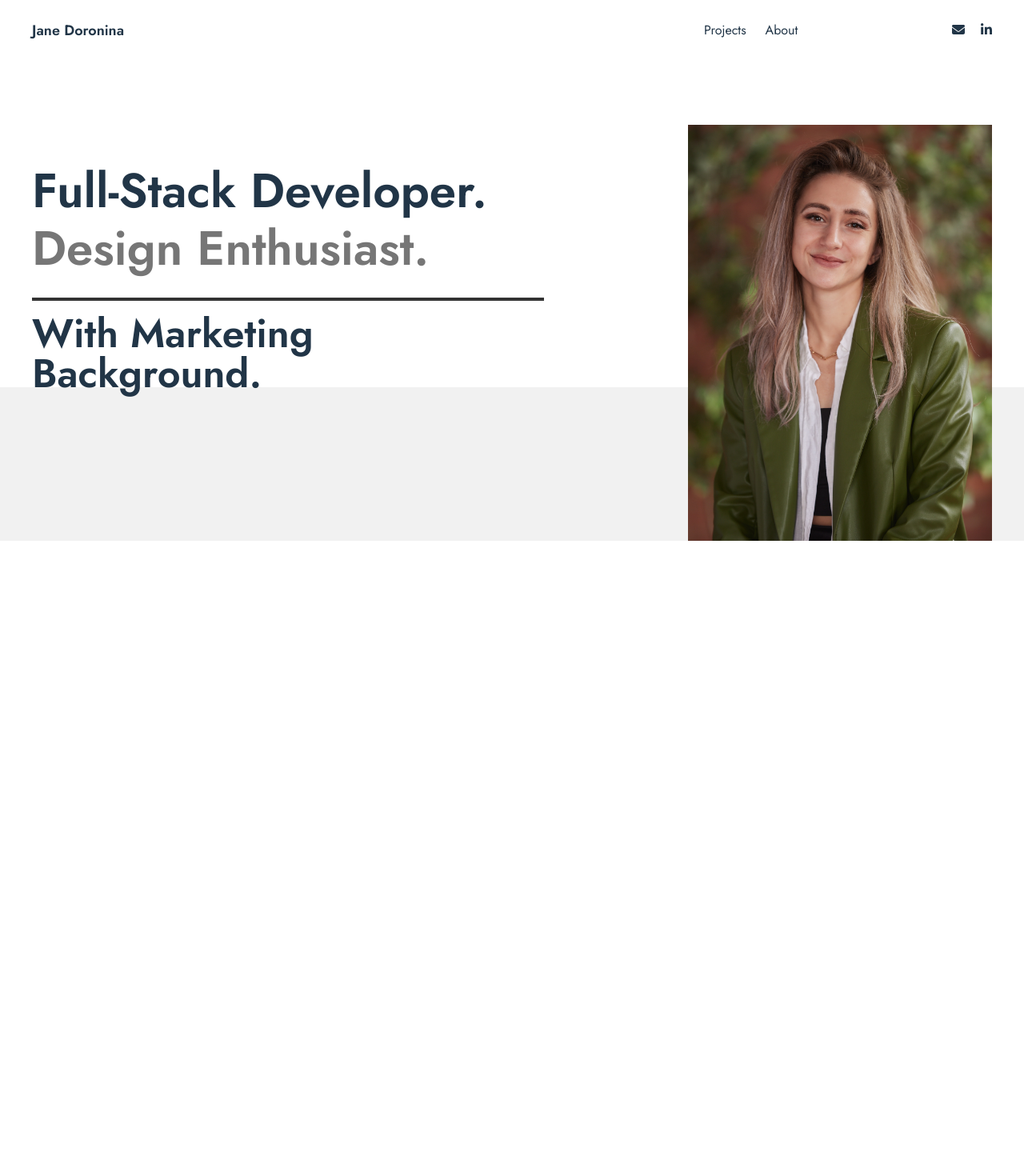
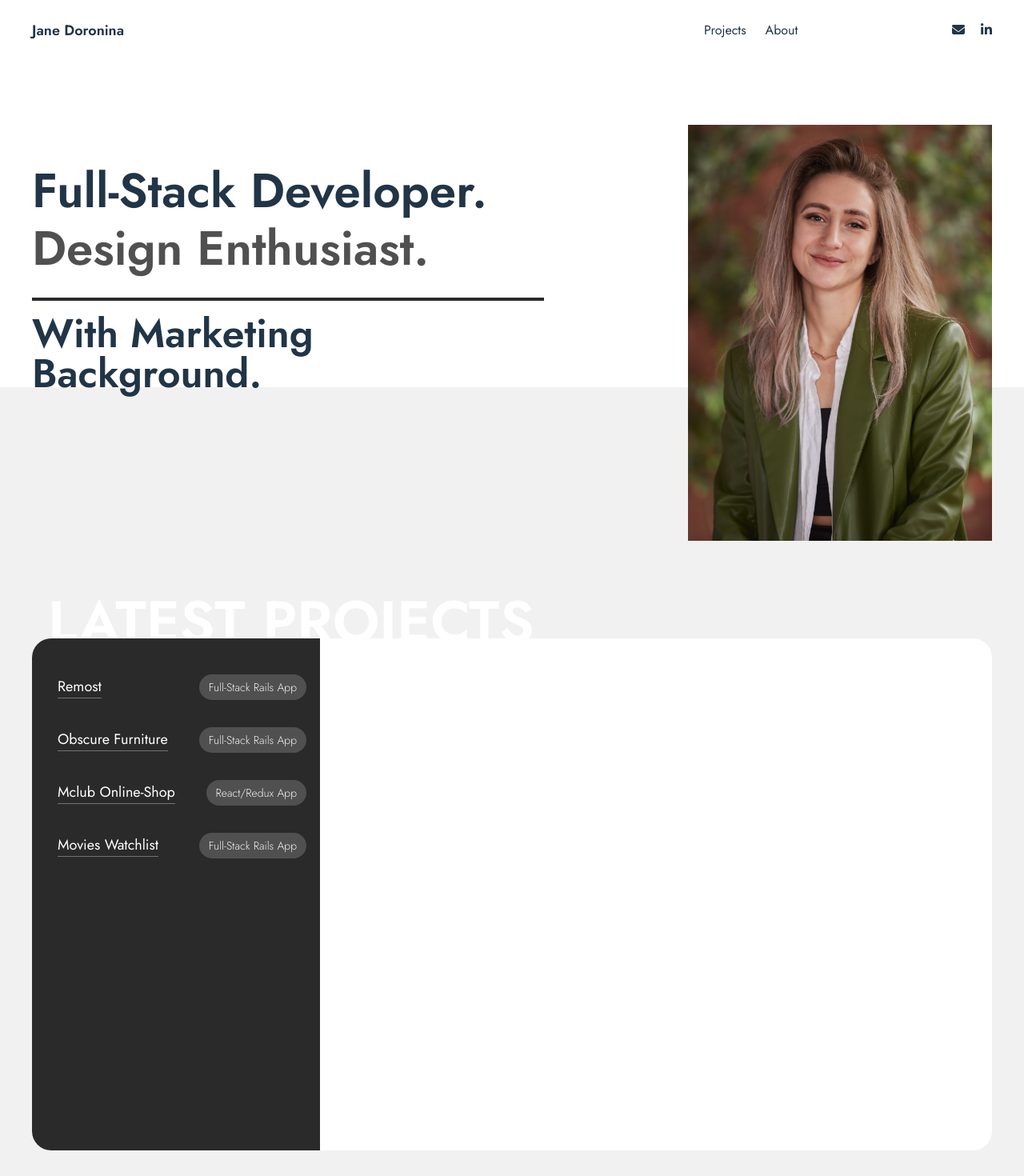
Before and after one commit to jane-doronina/react-portfolio, a React (Vite) app: page / in a window 1280 px wide. Shown: the top 1470 px of the page at 80% size. Before the commit the page ends 800 px from the top, so only its background shows below. Built offline with nearby package versions, Linux system fonts and the light colour scheme.

Commit message:
feat: added Projects component with MenuItem (WIP)

```diff
--- a/src/App.jsx
+++ b/src/App.jsx
@@ -1,10 +1,12 @@
 import Navbar from "./components/Navbar";
 import Banner from "./components/Banner";
+import Projects from "./components/Projects";
 
 const App = () => (
   <div className="bg-lightGrey">
     <Navbar />
     <Banner />
+    <Projects />
   </div>
 )
 
--- a/src/components/Banner.jsx
+++ b/src/components/Banner.jsx
@@ -1,4 +1,3 @@
-import React from 'react'
 import avatar from "../assets/avatar.jpg";
 
 const Banner = () => (
--- /dev/null
+++ b/src/components/MenuItem.jsx
@@ -0,0 +1,12 @@
+const MenuItem = (props) => {
+  return (
+    <div className="flex justify-between items-center mb-6 pl-[20px] pr-[5px] py-[5px] rounded-full hover:bg-mediumDarkGrey group">
+      <h3 className="text-white text-[18px] border-b-[1px] border-b-stone-500 w-auto group-hover:border-0">{props.name}</h3>
+      <div className="rounded-full bg-grey font-light text-sm px-[12px] py-[6px] h-auto">
+        <p className="mb-0 text-lightGrey">{props.type}</p>
+      </div>
+    </div>
+  )
+}
+
+export default MenuItem
--- a/src/components/Navbar.jsx
+++ b/src/components/Navbar.jsx
@@ -1,4 +1,3 @@
-import React from 'react'
 import { FontAwesomeIcon } from '@fortawesome/react-fontawesome'
 import { faEnvelope } from '@fortawesome/free-solid-svg-icons'
 import { faLinkedinIn } from '@fortawesome/free-brands-svg-icons'
--- /dev/null
+++ b/src/components/Projects.jsx
@@ -0,0 +1,22 @@
+import MenuItem from "./MenuItem"
+
+const Projects = () => {
+  return (
+    <section id="projects" className="w-full bg-lightGrey h-[100vh]">
+      <div className="container mt-[50px]">
+        <h2 className="text-7xl text-white uppercase font-bold relative bottom-[-15px] z-[0] ml-5">Latest projects</h2>
+        <div className="bg-white rounded-3xl w-[100%] h-[80vh] z-[1] relative">
+          <div className="w-[30%] h-[100%] rounded-l-3xl bg-darkGrey py-10 px-3">
+            <MenuItem name="Remost" type="Full-Stack Rails App"/>
+            <MenuItem name="Obscure Furniture" type="Full-Stack Rails App"/>
+            <MenuItem name="Mclub Online-Shop" type="React/Redux App"/>
+            <MenuItem name="Movies Watchlist" type="Full-Stack Rails App"/>
+          </div>
+          <div></div>
+        </div>
+      </div>
+    </section>
+  )
+}
+
+export default Projects
--- a/tailwind.config.js
+++ b/tailwind.config.js
@@ -10,8 +10,9 @@ export default {
       colors: {
         white: "#ffffff",
         lightGrey: "rgb(241, 241, 241)",
-        darkGrey: "rgb(51, 51, 51)",
-        grey: "#767676"
+        darkGrey: "rgb(42, 42, 42)",
+        mediumDarkGrey: "rgb(56, 56, 56)",
+        grey: "rgb(80, 80, 80)"
       },
       fontFamily: {
         jost: ['Jost', "sans-serif"],
```
